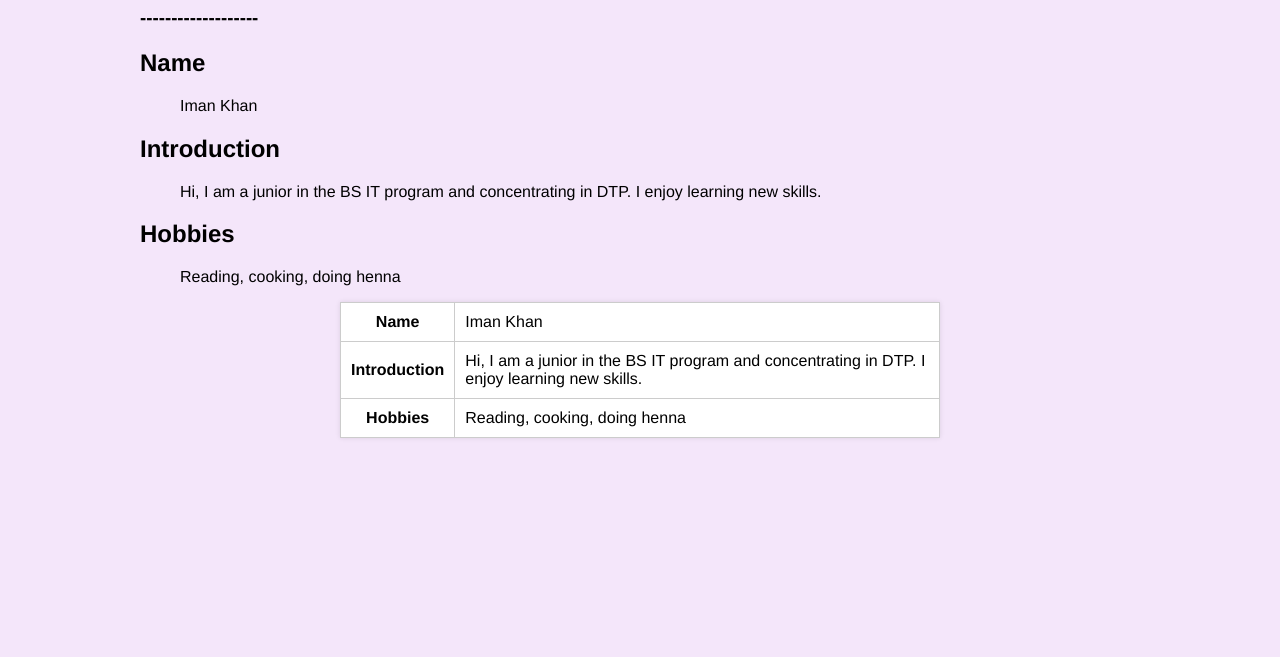
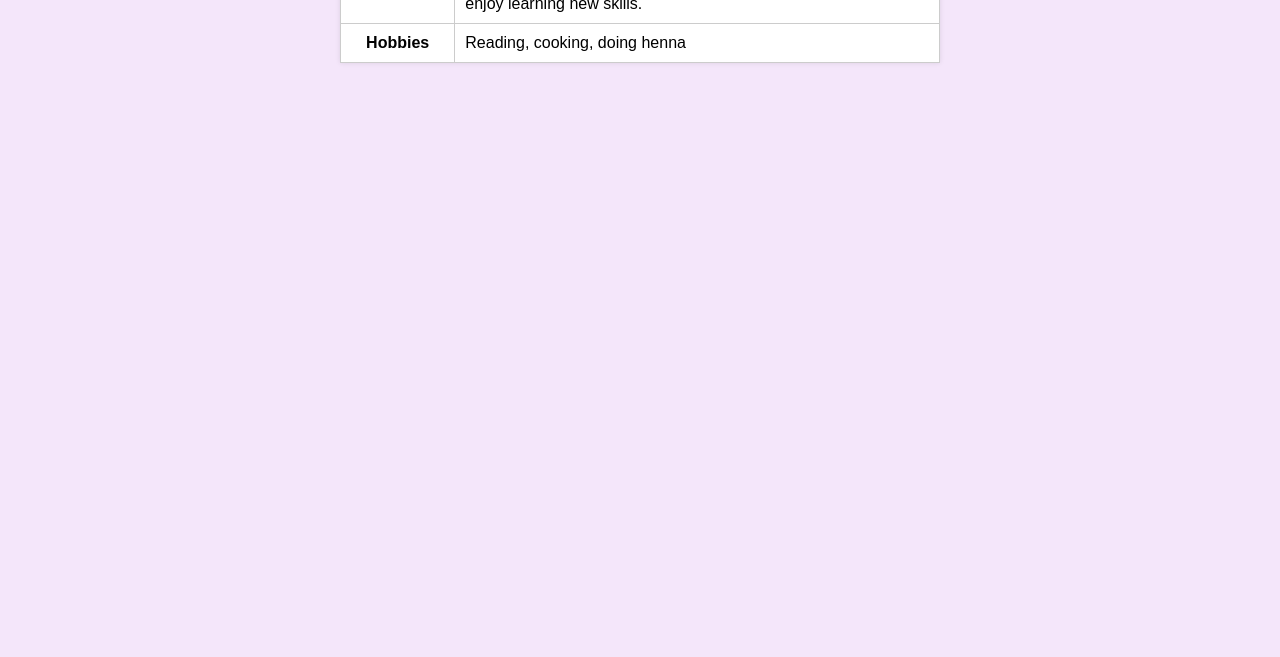
Before and after one commit to ikhan-30/ikhan-30.github.io, a plain HTML site: page index.html in a window 1280 px wide. Shown: the part 143-800 px from the top of the page. Drawn offline with Linux system fonts and the light colour scheme.

Commit message:
I am done

```diff
--- a/index.html
+++ b/index.html
@@ -17,23 +17,6 @@
   </header>
 
   <main>
-    <h1>Home</h1>
-    <h3> -------------------</h3>
-
-    <h2>Name</h2>
-    <ul>
-      Iman Khan
-    </ul>
-
-    <h2>Introduction</h2>
-    <ul>
-      Hi, I am a junior in the BS IT program and concentrating in DTP. I enjoy learning new skills.
-    </ul>
-
-    <h2>Hobbies</h2>
-    <ul>
-      Reading, cooking, doing henna
-    </ul>
 
     <table>
       <tr>
--- a/styles.css
+++ b/styles.css
@@ -1,5 +1,5 @@
 body {
-    font-family: "Helvetica", "Arial", sans-serif;
+    font-family: Arial, sans-serif;
     margin: 0;
     padding: 0;
     background-color: #f4e6fa;
```
